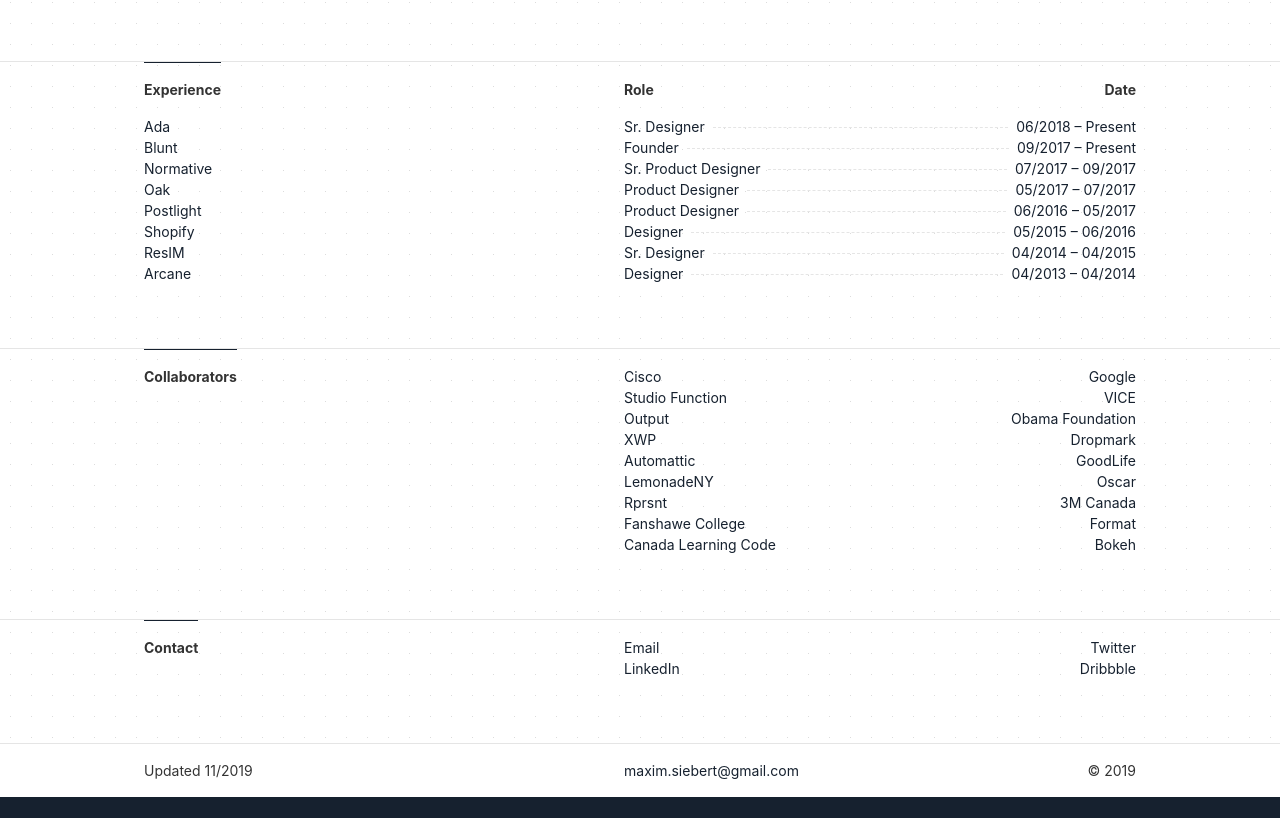
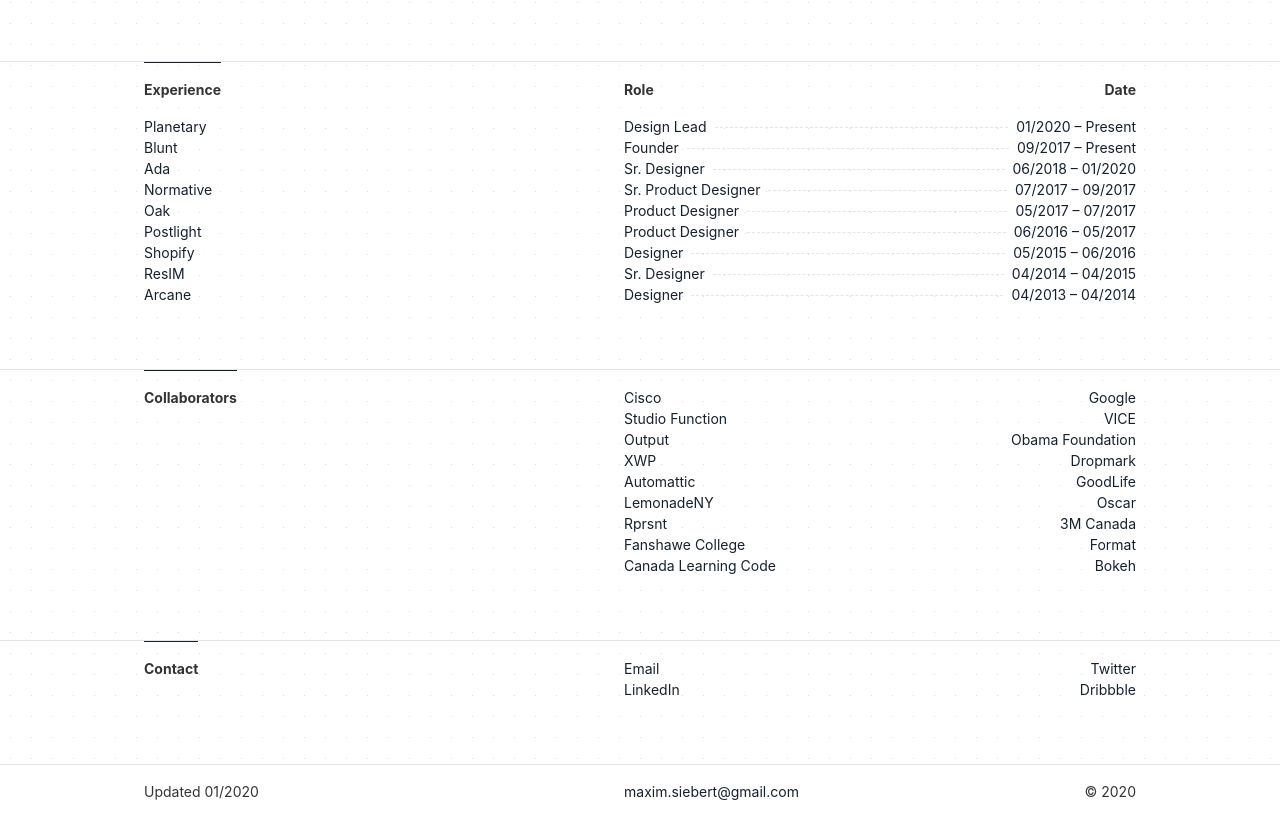
Before and after one commit to MaximSiebert/maximsiebert, a website: page index.html in a window 1280 px wide. Shown: the part 1289-2107 px from the top of the page. Before the commit the page ends 2086 px from the top, so only its background shows below. Drawn offline with Linux system fonts and the light colour scheme.

Commit message:
2020 update

```diff
--- a/index.html
+++ b/index.html
@@ -30,7 +30,7 @@
             <div class="flex flex-wrap">
                 <header class="mw8 ph3 mt5 pt4 mb5 center w-100 lh-title">
                     <h2 class="f1-ns f3 ma0 mt2">Designer & Developer</h2>
-                    <p class="f2-ns f3 ma0 black-20 mt2">2011 – 2019</p>
+                    <p class="f2-ns f3 ma0 black-20 mt2">2011 – 2020</p>
                 </header>
                 <section class="bt b--black-10 w-100">
                     <section class="mw8 ph3 center flex flex-nowrap-ns flex-wrap">
@@ -540,16 +540,16 @@
                         </div>
                     </div>
                     <article class="relative article-link">
-                        <a class="link black w-100 flex items-top" href="https://ada.support/" target="_blank">
+                        <a class="link black w-100 flex items-top" href="https://planetary.co/" target="_blank">
                             <div class="flex flex-grow-1 pr2">
                                 <h2 class="black ma0 f6 fw4 nowrap">
-                                    Ada
+                                    Planetary
                                 </h2>
                             </div>
                             <div class="flex mw6-ns w-100 ml-auto items-center">
-                                <p class="ma0 mr2 db-ns dn">Sr. Designer</p>
+                                <p class="ma0 mr2 db-ns dn">Design Lead</p>
                                 <p class="flex-grow-1 ma0 lines"></p>
-                                <p class="ma0 ml2">06/2018 – Present</p>
+                                <p class="ma0 ml2">01/2020 – Present</p>
                             </div>
                         </a>
                     </article>
@@ -564,6 +564,20 @@
                                 <p class="ma0 mr2 db-ns dn">Founder</p>
                                 <p class="flex-grow-1 ma0 lines"></p>
                                 <p class="ma0 ml2">09/2017 – Present</p>
+                            </div>
+                        </a>
+                    </article>
+                    <article class="relative article-link">
+                        <a class="link black w-100 flex items-top" href="https://ada.support/" target="_blank">
+                            <div class="flex flex-grow-1 pr2">
+                                <h2 class="black ma0 f6 fw4 nowrap">
+                                    Ada
+                                </h2>
+                            </div>
+                            <div class="flex mw6-ns w-100 ml-auto items-center">
+                                <p class="ma0 mr2 db-ns dn">Sr. Designer</p>
+                                <p class="flex-grow-1 ma0 lines"></p>
+                                <p class="ma0 ml2">06/2018 – 01/2020</p>
                             </div>
                         </a>
                     </article>
@@ -786,12 +800,12 @@
                 </section>
                 <footer class="mt5 pb3 bt b--black-10 bg-white w-100 flex">
                     <div class="mw8 ph3 center w-100 flex">
-                        <p class="ma0 pt3 nowrap">Updated 11/2019</p>
+                        <p class="ma0 pt3 nowrap">Updated 01/2020</p>
                         <div class="mw6 ml-auto w-100 flex mt3">
                             <a href="mailto:maxim.siebert@gmail.com" target="_blank" class="dib-ns dn article-link link black">
                                 <span class="relative">maxim.siebert@gmail.com</span>
                             </a>
-                            <p class="ma0 ml-auto">© 2019</p>
+                            <p class="ma0 ml-auto">© 2020</p>
                         </div>
                     </div>
                 </footer>
```
